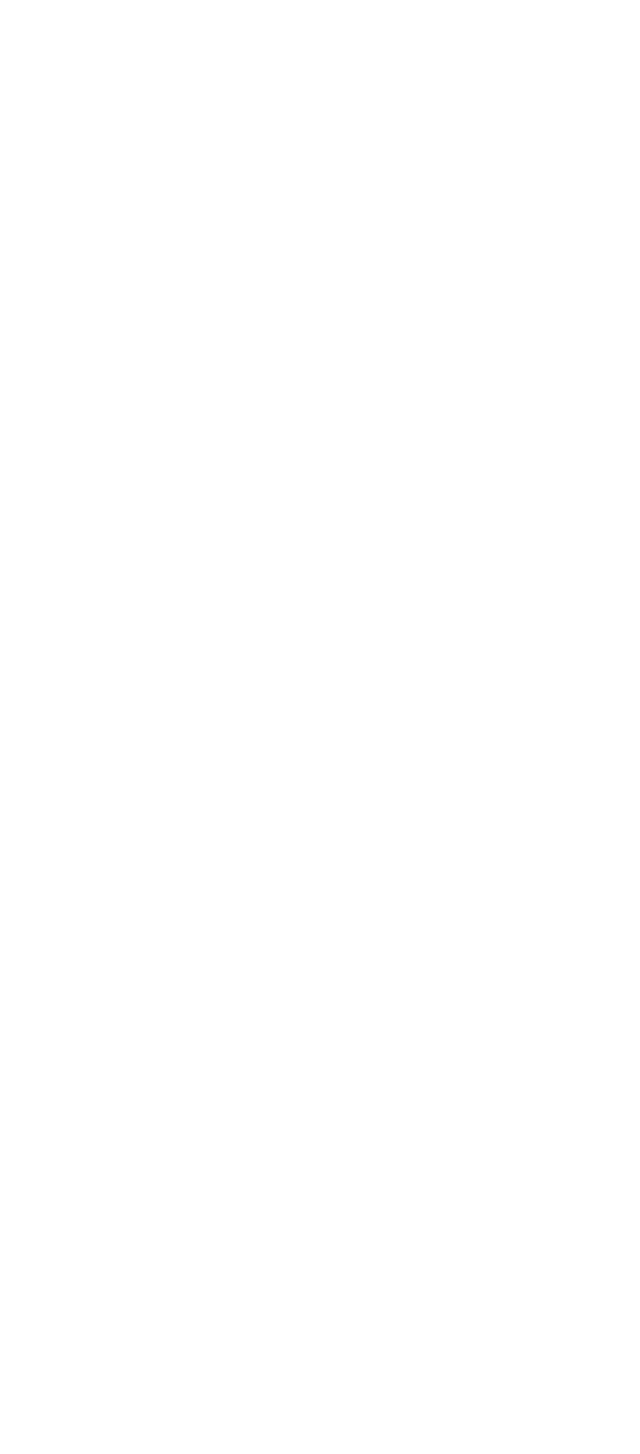
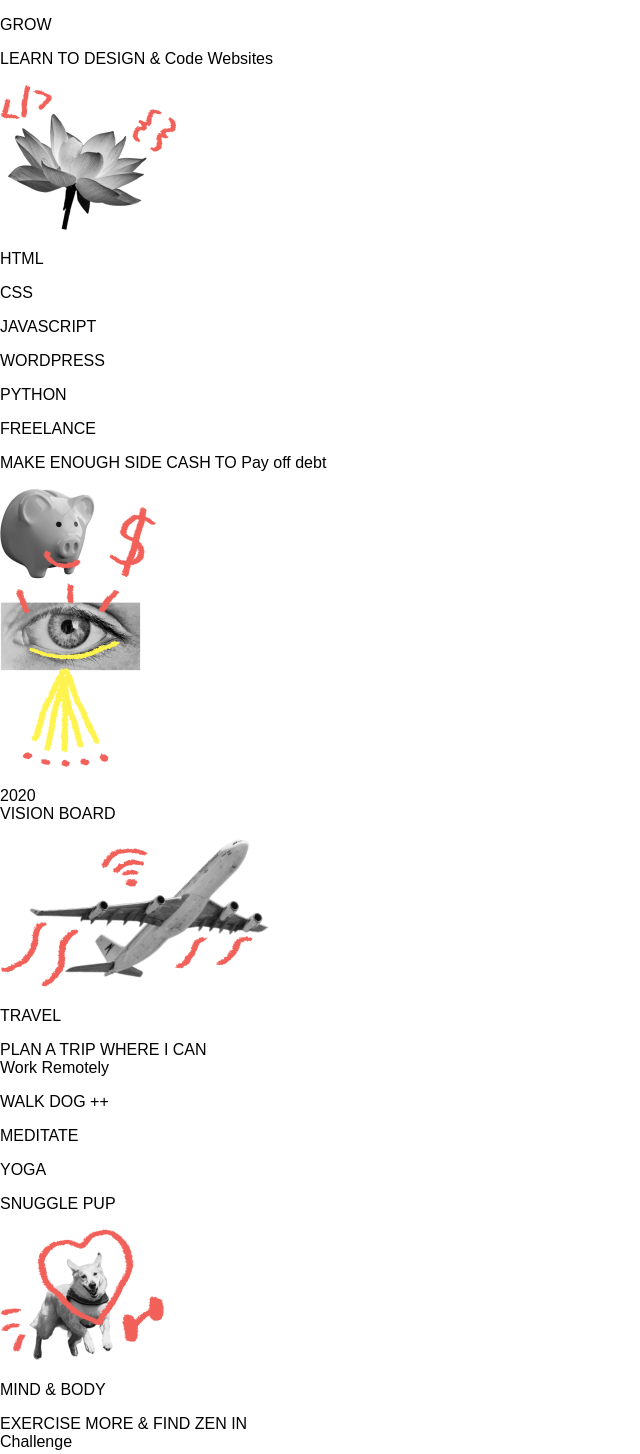
Before and after one commit to gaelporteu/101-bonus_vision-board, a plain HTML site: page index.html in a window 1280 px wide. Shown: the whole page, without its empty margins (0-640 px from the left). Before the commit the page ends 800 px from the top, so only its background shows below. Drawn offline with Linux system fonts and the light colour scheme.

Commit message:
Added html structure

```diff
--- a/index.html
+++ b/index.html
@@ -6,37 +6,52 @@
 	<title>Vision Board Project</title>
 	<link rel="stylesheet" href="/css/normalize.css">
 	<link rel="stylesheet" href="/css/main.css">
+	<link href="https://fonts.googleapis.com/css2?family=Montserrat:wght@700&family=Permanent+Marker&display=swap" rel="stylesheet">
 </head>
 
 <body>
 
 	<div id="vision-board">
 		<div class="block">
-
+			<p>GROW</p>
+			<p><span>LEARN TO DESIGN</span> & Code Websites</p>
 		</div>
 		<div class="block">
-
+			<img src="/img/flower.png" alt="flower">
 		</div>
 		<div class="block">
-
+			<p>HTML</p>
+			<p>CSS</p>
+			<p>JAVASCRIPT</p>
+			<p>WORDPRESS</p>
+			<p>PYTHON</p>
 		</div>
 		<div class="block">
-
+			<p>FREELANCE</p>
+			<p><span>MAKE ENOUGH SIDE CASH TO</span> Pay off debt</p>
+			<img src="/img/piggy.png" alt="piggy bank">
 		</div>
 		<div class="block">
-
+			<img src="/img/eye.png" alt="eye">
+			<p><span>2020<br></span> VISION BOARD</p>
 		</div>
 		<div class="block">
-
+			<img src="/img/plane.png" alt="air plane">
+			<p>TRAVEL</p>
+			<p><span>PLAN A TRIP WHERE I CAN<br></span> Work Remotely</p>
 		</div>
 		<div class="block">
-
+			<p>WALK DOG ++</p>
+			<p>MEDITATE</p>
+			<p>YOGA</p>
+			<p>SNUGGLE PUP</p>
 		</div>
 		<div class="block">
-
+			<img src="/img/doggo.png" alt="dog">
 		</div>
 		<div class="block">
-
+			<p>MIND & BODY</p>
+			<p><span>EXERCISE MORE & FIND ZEN IN<br></span> Challenge</p>
 		</div>
 
 	</div>
```
